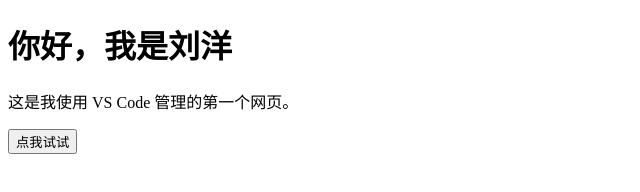
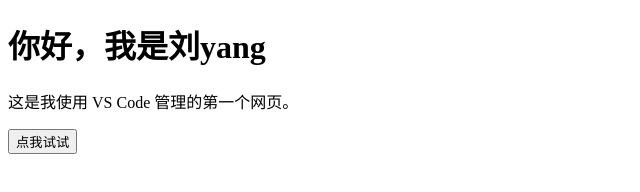
Before and after one commit to yangyangkk1225/git, a plain HTML site: page index.html in a window 1280 px wide. Shown: the whole page, without its empty margins (0-640 px from the left). Drawn offline with Linux system fonts and the light colour scheme.

Commit message:
随便尝试

```diff
--- a/index.html
+++ b/index.html
@@ -6,7 +6,7 @@
   <title>我的 Git 实操</title>
 </head>
 <body>
-  <h1>你好，我是刘洋</h1>
+  <h1>你好，我是刘yang</h1>
   <p>这是我使用 VS Code 管理的第一个网页。</p>
   <button onclick="this.textContent = '点击成功！'">点我试试</button>
 </body>
```
